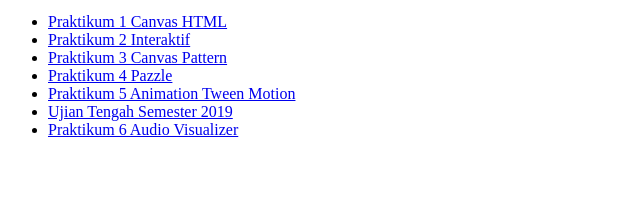
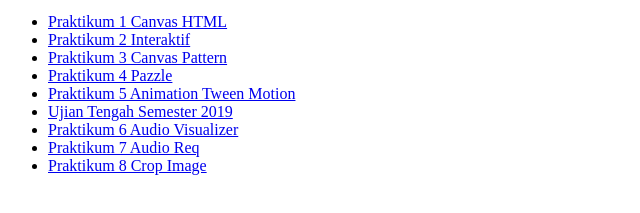
Before and after one commit to farelsalfian08/multimedia_online, a plain HTML site: page index.html in a window 1280 px wide. Shown: the part 127-340 px from the top of the page, without its empty margins (0-640 px from the left). Drawn offline with Linux system fonts and the light colour scheme.

Commit message:
Update index.html

```diff
--- a/index.html
+++ b/index.html
@@ -23,7 +23,13 @@
                 <a href="tictactoe.html"> Ujian Tengah Semester 2019 </a>
             </li>
             <li>
-                <a href="audio.html"> Praktikum 6 Audio Visualizer </a>
+                <a href="audio_visualizer.html"> Praktikum 6 Audio Visualizer </a>
+            </li>
+            <li>
+                <a href="audio_req.html"> Praktikum 7 Audio Req </a>
+            </li>
+            <li>
+                <a href="crop_image.html"> Praktikum 8 Crop Image </a>
             </li>
         </ul>
     </body>
```
